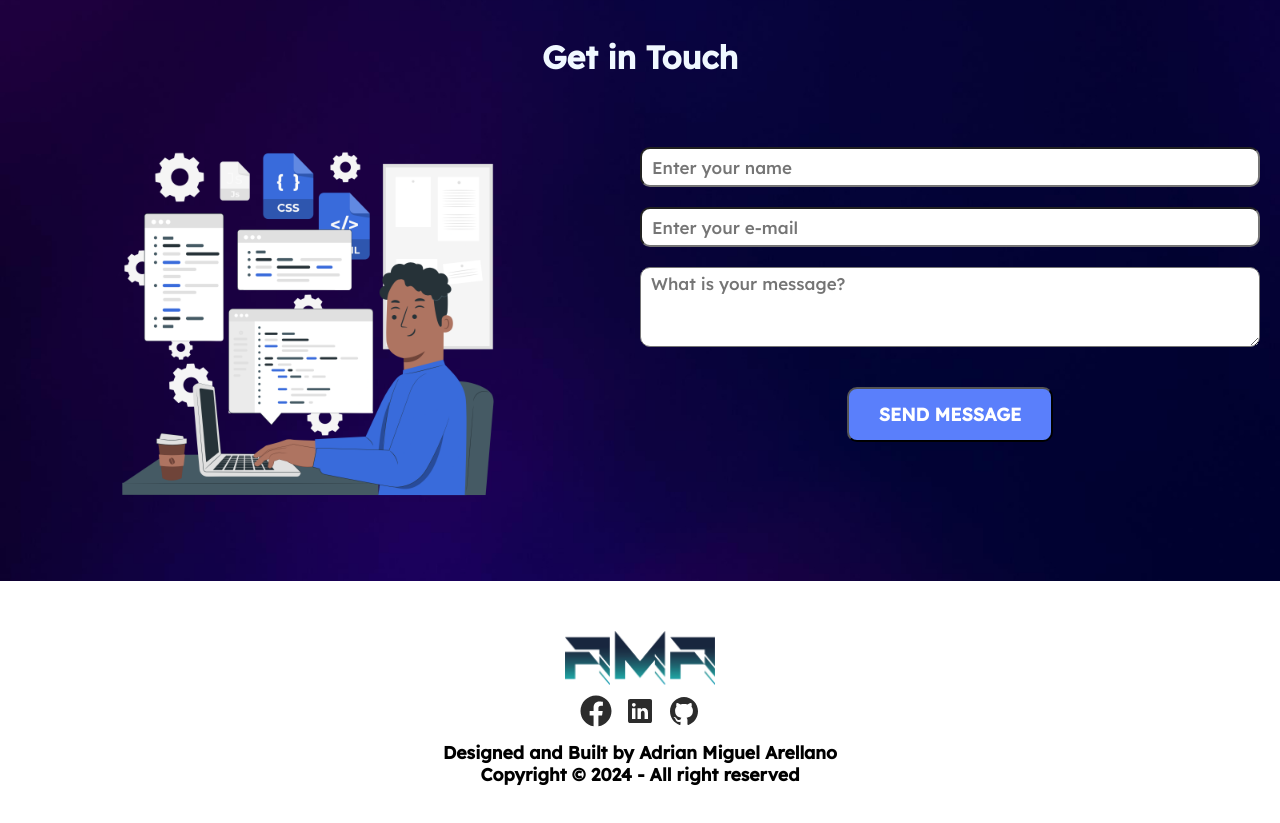
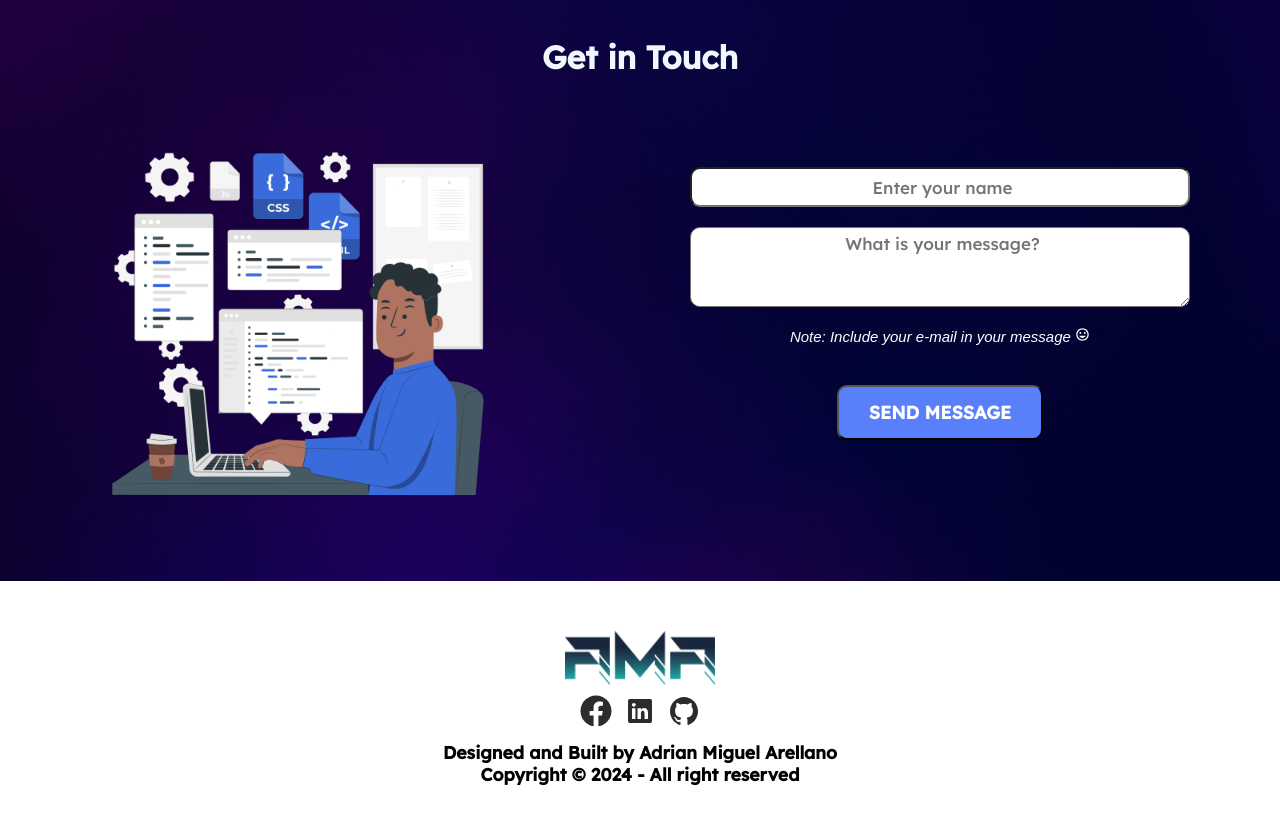
Before and after one commit to mcgel28/portfolio, a React (Create React App) app: page / in a window 1280 px wide. Shown: the part 3580-4403 px from the top of the page. Built offline with nearby package versions, Linux system fonts and the light colour scheme.

Commit message:
update contact form

```diff
--- a/package.json
+++ b/package.json
@@ -4,6 +4,7 @@
   "version": "0.1.0",
   "private": true,
   "dependencies": {
+    "@emailjs/browser": "^4.3.3",
     "@testing-library/jest-dom": "^5.17.0",
     "@testing-library/react": "^13.4.0",
     "@testing-library/user-event": "^13.5.0",
--- a/src/components/Contact/Contact.css
+++ b/src/components/Contact/Contact.css
@@ -34,24 +34,36 @@
     width: 400px;
 }
 
-.form {
-    padding: 20px;
-    display: grid;
+form {
+    padding: 40px;
+    display: flex;
+    flex-direction: column;
     flex: 1;
     height: 100%;
     row-gap: 20px;
 }
 
 input, textarea {
+    justify-content: center;
+    text-align: center;
+    margin: auto;
     padding: 5px;
     height: 40px;
-    width: 100% auto;
+    width: 500px;
     font-size: 17px;
     border-radius: 10px;
 }
 
 textarea {
     height: 80px;
+}
+
+.note {
+    color: white;
+    font-style: italic;
+    font-size: 15px;
+    font-family: Arial, Helvetica, sans-serif;
+    text-align: center;
 }
 
 .button-container {
@@ -76,6 +88,12 @@ textarea {
     background: #1c50fa;
 }
 
+
+
+
+
+
+
 @media screen and (max-width: 992px) {
     .contact-container{
         display: grid;
--- a/src/components/Contact/Contact.jsx
+++ b/src/components/Contact/Contact.jsx
@@ -1,8 +1,34 @@
-import React from "react";
-import handcoding from "../Assets/handcoding.png"
-import './Contact.css'
+import React, { useRef } from 'react';
+import emailjs from '@emailjs/browser';
+import handcoding from "../Assets/handcoding.png";
+import './Contact.css';
+import { MdInsertEmoticon } from "react-icons/md";
 
-function Contact() {
+
+
+const Contact = () => {
+    const form = useRef();
+
+    const sendEmail = (e) => {
+      e.preventDefault();
+
+      emailjs
+        .sendForm('service_x7hvn5f', 'template_kep1a67', form.current, {
+          publicKey: 'HX8ymaxIeabDmoPa8',
+        })
+        .then(
+          () => {
+            // Display window alert on success
+            window.alert("Thank you for your message!");
+          },
+          (error) => {
+            console.log('FAILED...', error.text);
+          }
+        );
+    };
+
+
+
     return (
         <div id="contact-section">
             <div className="contact">
@@ -11,18 +37,20 @@ function Contact() {
                     <div className="contact-handcoding">
                         <img className="handcoding" src={handcoding} alt="hand coding" />
                     </div>
-                        <div className="form">
-                            <input type="text" name="name" placeholder=" Enter your name"></input>
-                            <input type="email" name="email" placeholder=" Enter your e-mail"></input>
-                            <textarea type="message" rows="6" name="message" placeholder=" What is your message?"></textarea>
+                    <form ref={form} onSubmit={sendEmail}>
+                        <input type="text" name="from_name" placeholder=" Enter your name" required></input>
+                        <textarea id='message' rows="6" name="message" placeholder=" What is your message?" required></textarea>
+                        <p className='note'>Note: Include your e-mail in your message <MdInsertEmoticon /> </p>
                         <div className="button-container">
                             <button type="submit" className="contact-button">SEND MESSAGE</button>
+
+
+                        </div>
+                    </form>
                 </div>
             </div>
         </div>
-            </div>
-        </div>
-    )
+    );
 }
 
 export default Contact;
--- a/src/components/Portfolio/Portfolio.jsx
+++ b/src/components/Portfolio/Portfolio.jsx
@@ -9,27 +9,27 @@ function Portfolio() {
 
     return (
         <div id="portfolio-section">
-            <div class="portfolio">
-                <h1 class="port-title">Portfolio</h1>
-                <div class="work-list">
-                    <div class="work">
-                            <img class="portfolio-img"  src={highgear} alt="high gear motorcycles" />
-                        <div class="layer">
+            <div className="portfolio">
+                <h1 className="port-title">Portfolio</h1>
+                <div className="work-list">
+                    <div className="work">
+                            <img className="portfolio-img"  src={highgear} alt="high gear motorcycles" />
+                        <div className="layer">
                             <h3>High Gear Motorcycles<br/>Website</h3>
                             <a href="https://mcgel28.github.io/high-gear"><FaExternalLinkAlt /></a>
                         </div>
                     </div>
 
-                    <div class="work">
-                        <img class="portfolio-img"  src={template} alt="rent motorcycle" />
-                        <div class="layer">
+                    <div className="work">
+                        <img className="portfolio-img"  src={template} alt="rent motorcycle" />
+                        <div className="layer">
                             <h3>In-Progress</h3>
                         </div>
                     </div>
 
-                    <div class="work">
-                        <img class="portfolio-img"  src={template} alt="rent motorcycle" />
-                        <div class="layer">
+                    <div className="work">
+                        <img className="portfolio-img"  src={template} alt="rent motorcycle" />
+                        <div className="layer">
                             <h3>In-Progress</h3>
                         </div>
                     </div>
```
Also changed, not shown: 1 other file (tests, documents, lock files or other folders). Lines whose indentation alone changed are shown as unchanged.
